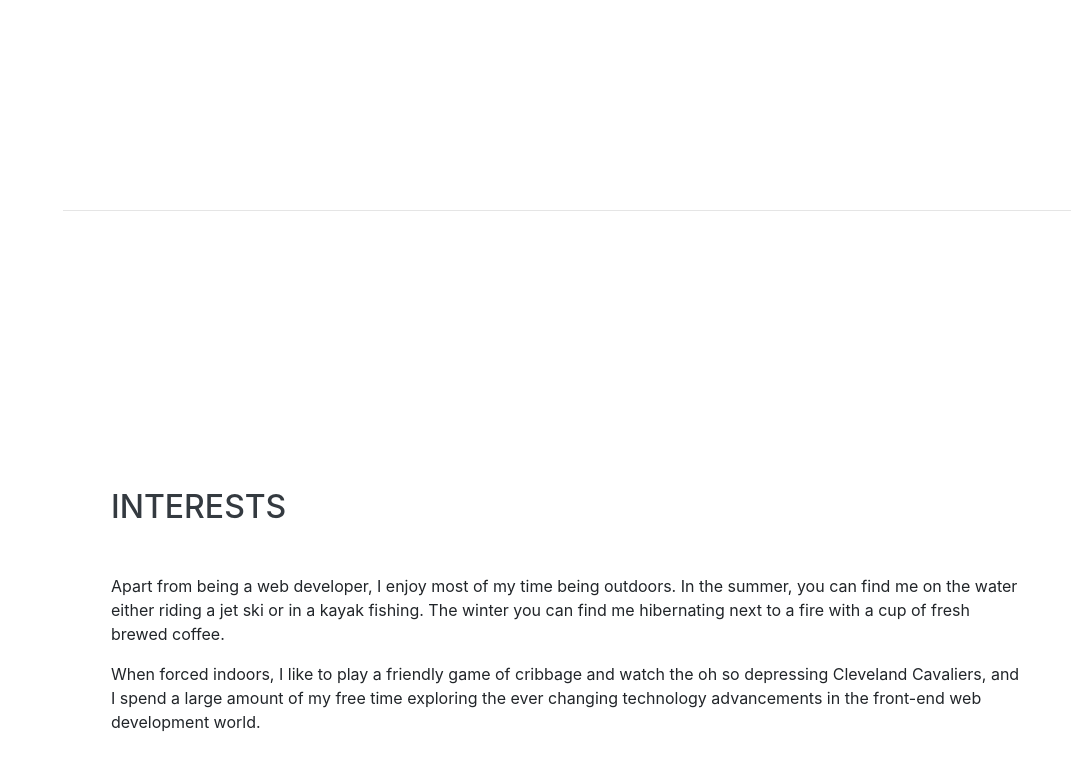
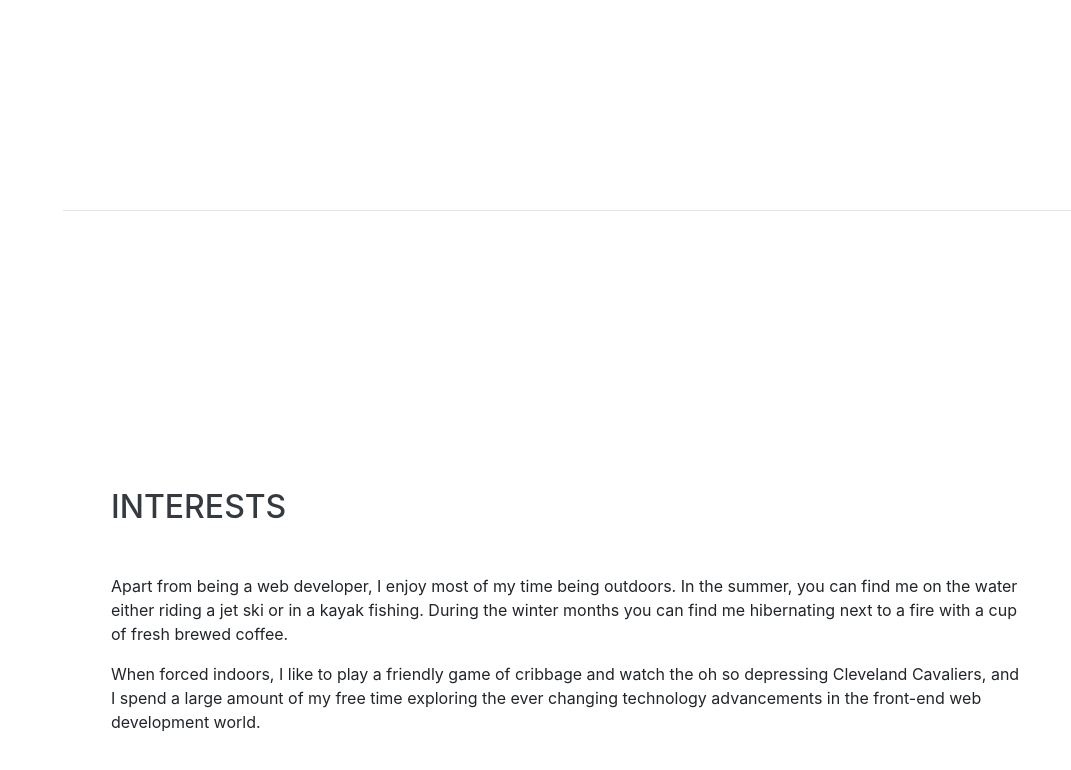
Before and after one commit to kylejclarke1/kylejclarke1.github.io, a website with bundled scripts: page index.html in a window 1280 px wide. Shown: the part 3160-3930 px from the top of the page, without its empty margins (209-1280 px from the left). Built offline with nearby package versions, Linux system fonts and the light colour scheme; a web font is replaced by a local one.

Commit message:
Update index.html

```diff
--- a/index.html
+++ b/index.html
@@ -235,7 +235,7 @@
     <section class="resume-section p-3 p-lg-5 d-flex align-items-center" id="interests">
       <div class="w-100">
         <h2 class="mb-5">Interests</h2>
-        <p>Apart from being a web developer, I enjoy most of my time being outdoors. In the summer, you can find me on the water either riding a jet ski or in a kayak fishing. The winter you can find me hibernating next to a fire with a cup of fresh brewed coffee.</p>
+        <p>Apart from being a web developer, I enjoy most of my time being outdoors. In the summer, you can find me on the water either riding a jet ski or in a kayak fishing. During the winter months you can find me hibernating next to a fire with a cup of fresh brewed coffee.</p>
         <p class="mb-0">When forced indoors, I like to play a friendly game of cribbage and watch the oh so depressing Cleveland Cavaliers, and I spend a large amount of my free time exploring the ever changing technology advancements in the front-end web development world.</p>
       </div>
     </section>
```
